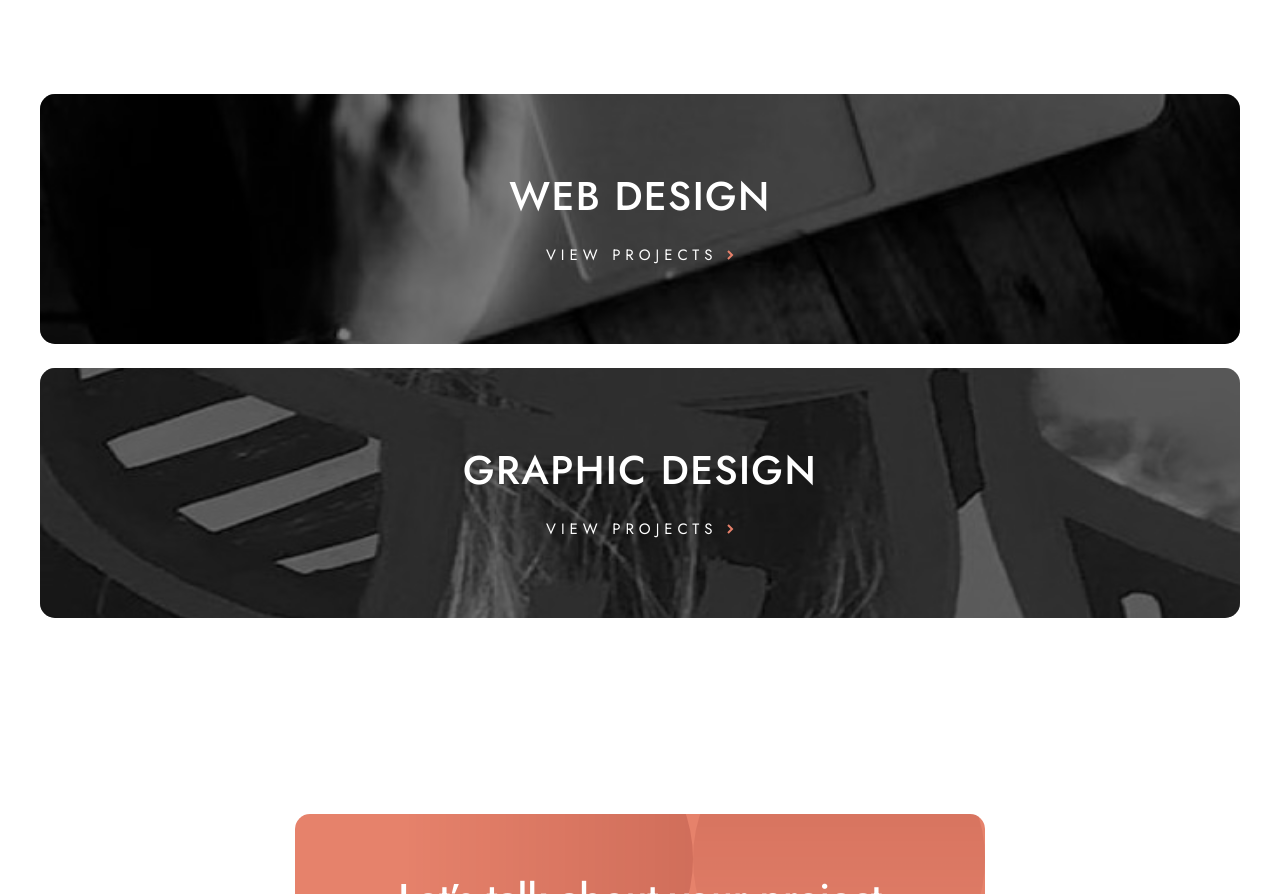
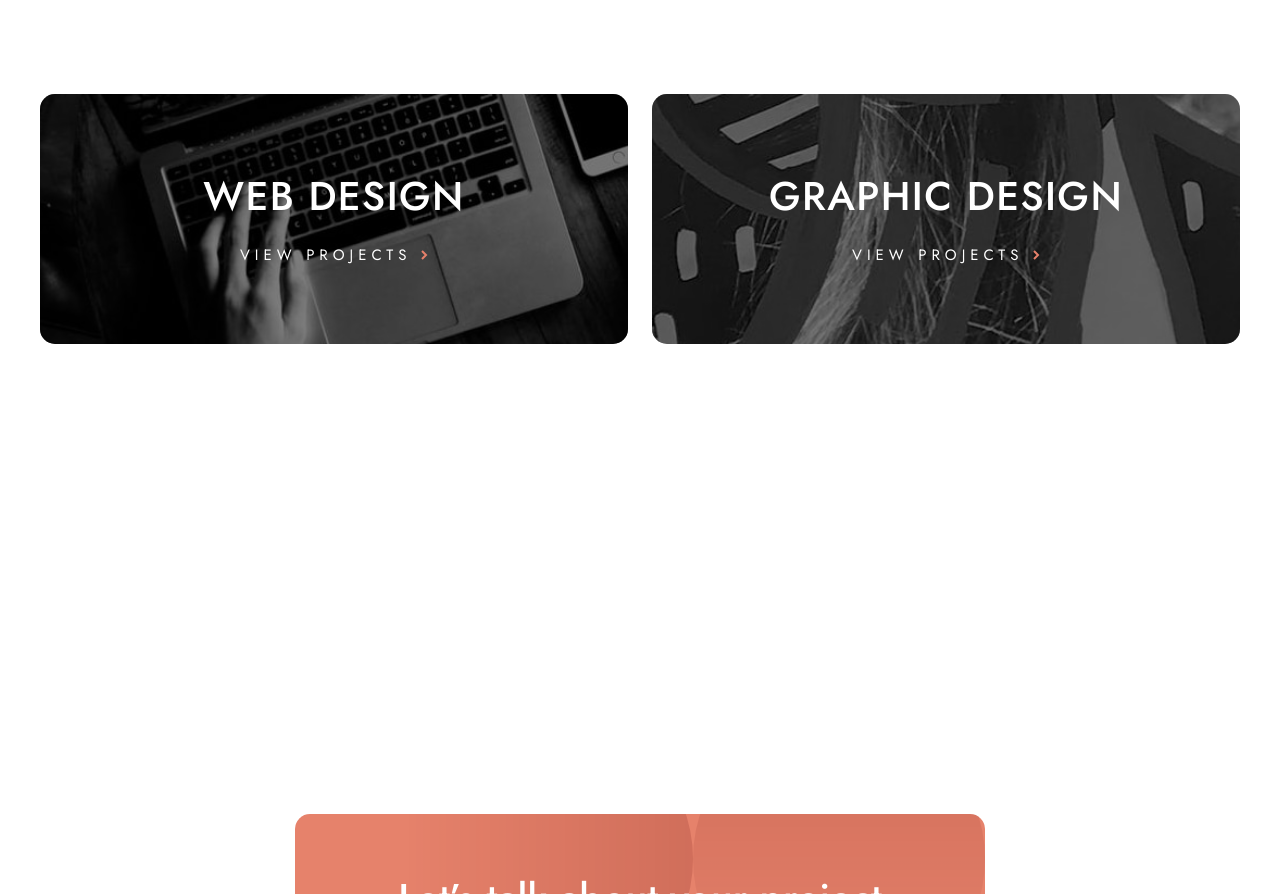
Before and after one commit to AyeTone/Desingo, a React (Create React App) app in the folder client/: page /appdesign in a window 1280 px wide. Shown: the part 2226-3120 px from the top of the page. Built offline with nearby package versions, Linux system fonts and the light colour scheme.

Commit message:
ProjectLinks Desktop implemented

```diff
--- a/client/src/components/ProjectLinks.jsx
+++ b/client/src/components/ProjectLinks.jsx
@@ -2,13 +2,17 @@ import React from "react";
 import { ReactComponent as RightArrow } from "../assets/shared/desktop/icon-right-arrow.svg";
 import { useNavigate } from "react-router-dom";
 
-const ProjectLinks = ({ isWeb, isApp, isGraphic }) => {
+const ProjectLinks = (props) => {
+  const { isWeb, isApp, isGraphic, isHome } = props;
   const navigate = useNavigate();
 
   return (
     <section className="project-links">
       {!isWeb && (
-        <figure onClick={() => navigate("/webdesign")} className="project-link">
+        <figure
+          onClick={() => navigate("/webdesign")}
+          className={`project-link ${isHome ? "project-link__desktop" : ""}`}
+        >
           <div className="project-link__img--web"></div>
           <div className="project-link__content--bg">
             <div className="project-link__content">
--- a/client/src/pages/Home.jsx
+++ b/client/src/pages/Home.jsx
@@ -5,7 +5,7 @@ const Home = () => {
   return (
     <main className="home">
       <Hero />
-      <ProjectLinks />
+      <ProjectLinks isHome={true} />
       <Details />
     </main>
   );
--- a/client/src/styles/components/_ProjectLinks.scss
+++ b/client/src/styles/components/_ProjectLinks.scss
@@ -53,6 +53,7 @@
   display: flex;
   justify-content: center;
   align-items: center;
+  transition: all 300ms ease;
 
   background-color: rgba(0, 0, 0, 0.499);
 }
@@ -113,3 +114,46 @@
     }
   }
 }
+
+/*
+
+      Desktop BP
+
+*/
+
+@include breakpoint(desktop) {
+  .project-links {
+    display: grid;
+    grid-template-columns: 1fr 1fr;
+    grid-template-rows: 1fr 1fr;
+
+    > *:not(:first-child) {
+      grid-column: 2;
+    }
+  }
+
+  .project-link__img--web {
+    background-image: url("assets/home/desktop/image-web-design-small.jpg");
+  }
+
+  .project-link__desktop {
+    height: 100%;
+    grid-row: 1/3;
+
+    .project-link__img--web {
+      background-image: url("assets/home/desktop/image-web-design-large.jpg");
+    }
+  }
+
+  .project-link__img--app {
+    background-image: url("assets/home/desktop/image-app-design.jpg");
+  }
+
+  .project-link__img--graphic {
+    background-image: url("assets/home/desktop/image-graphic-design.jpg");
+  }
+
+  .project-link__content--bg:hover {
+    background-color: rgba(231, 129, 107, 0.8);
+  }
+}
```
Also changed, not shown: client/src/index.css.
